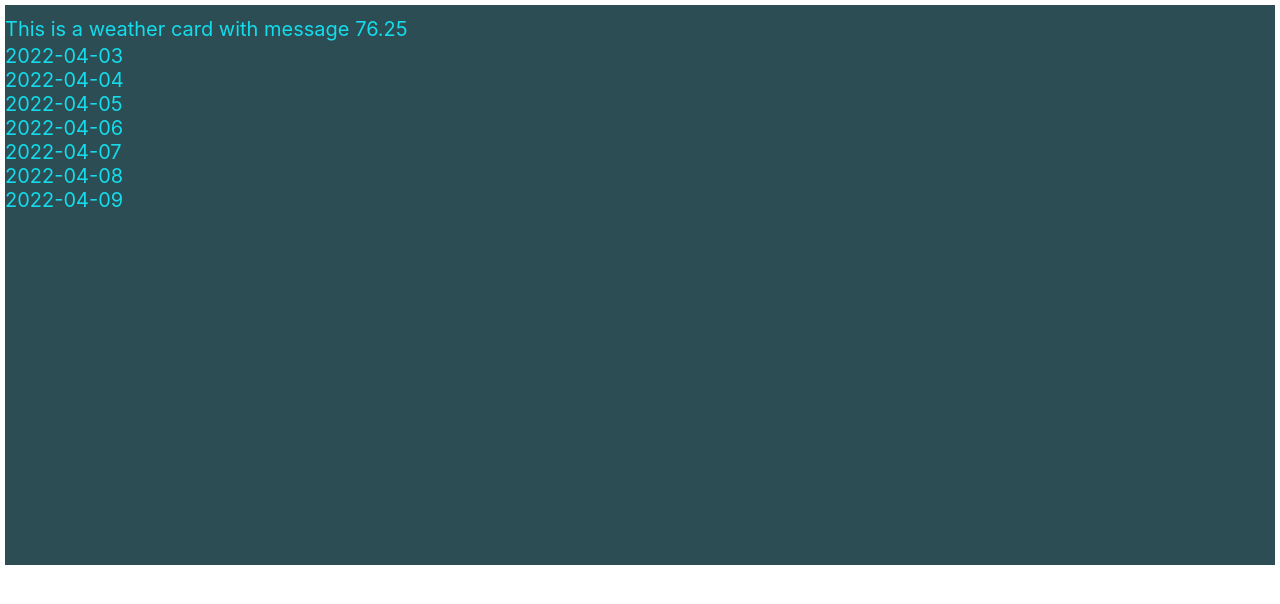
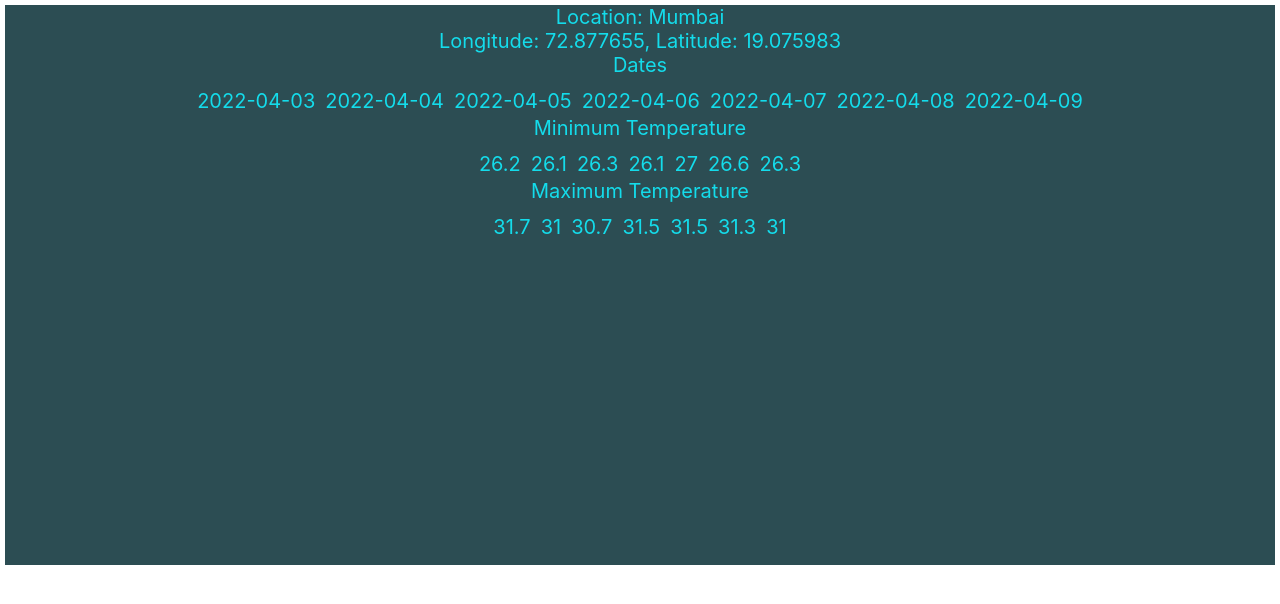
Before and after one commit to eltonptr/reactJs-weather-app, a React (Create React App) app in the folder weather-app/: page / in a window 1280 px wide. Shown: the top 604 px of the page. Built offline with nearby package versions, Linux system fonts and the light colour scheme; no server answers.

Commit message:
alignment corrected

```diff
--- a/weather-app/src/shared/components/weather-card/Weather-Card.css
+++ b/weather-app/src/shared/components/weather-card/Weather-Card.css
@@ -9,6 +9,7 @@
   color: rgb(20, 220, 235);
   font-size: 20px;
   font-weight: 400;
+  display: block;
   text-align: center;
 }
 
@@ -16,5 +17,18 @@
   color: rgb(20, 220, 235);
   font-size: 20px;
   font-weight: 400;
+  text-align: center;
+  padding: 5px;
+}
+
+.weather-card-sub-lane-details {
+  color: rgb(20, 220, 235);
+  font-size: 20px;
+  font-weight: 400;
+  text-align: center;
   display: block;
 }
+
+.weather-card-align {
+  text-align: center;
+}
--- a/weather-app/src/shared/components/weather-card/Weather-Card.tsx
+++ b/weather-app/src/shared/components/weather-card/Weather-Card.tsx
@@ -10,16 +10,28 @@ type WeatherProps = {
 
 function WeatherCard(weatherProps: WeatherProps) {
   const [weather, setWeather] = useState<WeatherResponse>(weatherProps.message);
+  const [location, setLocation] = useState<LocationDetail>(
+    weatherProps.location
+  );
   useEffect(() => {
     setWeather(weatherProps.message);
+  }, [weatherProps]);
+
+  useEffect(() => {
+    setLocation(weatherProps.location);
   }, [weatherProps]);
 
   return (
     <div className="weather-card">
       <h1 className="weather-card-main">
-        <span className="weather-card-details">
-          This is a weather card with message {weather.longitude}
+        <span className="weather-card-sub-lane-details">
+          Location: {location.cityName}
         </span>
+        <span className="weather-card-sub-lane-details">
+          Longitude: {location.log}, Latitude: {location.lat}
+        </span>
+        <span className="weather-card-sub-lane-details">Dates</span>
+        <div className="weather-card-align">
           {weather.daily.time.map((value, index) => {
             return (
               <span className="weather-card-sub-details" key={index}>
@@ -27,6 +39,31 @@ function WeatherCard(weatherProps: WeatherProps) {
               </span>
             );
           })}
+        </div>
+        <span className="weather-card-sub-lane-details">
+          Minimum Temperature
+        </span>
+        <div className="weather-card-align">
+          {weather.daily.temperature_2m_min.map((value, index) => {
+            return (
+              <span className="weather-card-sub-details" key={index}>
+                {value}
+              </span>
+            );
+          })}
+        </div>
+        <span className="weather-card-sub-lane-details">
+          Maximum Temperature
+        </span>
+        <div className="weather-card-align">
+          {weather.daily.temperature_2m_max.map((value, index) => {
+            return (
+              <span className="weather-card-sub-details" key={index}>
+                {value}
+              </span>
+            );
+          })}
+        </div>
       </h1>
     </div>
   );
```
Lines whose indentation alone changed are shown as unchanged.
